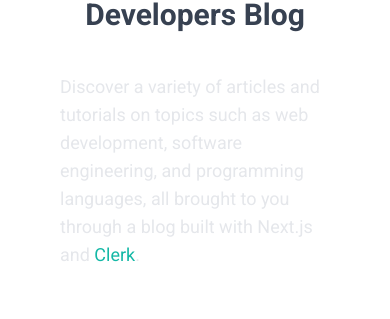
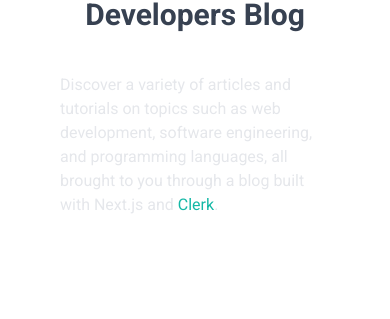
Before and after one commit to Codingvibes8/devbloger1, a Next.js app: page / in a window 390 px wide. Shown: the part 175-494 px from the top of the page. Built offline with nearby package versions, Linux system fonts and the light colour scheme; no server answers.

Commit message:
app page changes

```diff
--- a/src/app/page.js
+++ b/src/app/page.js
@@ -2,12 +2,12 @@ import Link from 'next/link';
 
 export default function Home() {
   return (
-    <>
-      <div className='flex flex-col min-h-[60vh] w-full px-3   bg-[home-background]'>
+    <div>
+      <div className='flex flex-col min-h-[60vh] w-full px-3 bg-cover bg-center' style={{'home-img': "url('/bcg.jpg')" }}>
         <h1 className='text-center text-3xl font-bold lg:text-6xl px-12 pt-16 mb-10'>
           Welcome to Developers Blog
         </h1>
-        <p className='text-gray-200 text-lg md:text-2xl max-w-2xl mx-auto px-12'>
+        <p className='text-gray-200 md:text-2xl max-w-2xl mx-auto px-12'>
           Discover a variety of articles and tutorials on topics such as web
           development, software engineering, and programming languages, all
           brought to you through a blog built with Next.js and{' '}
@@ -32,12 +32,12 @@ export default function Home() {
       </div>
       <div className='p-3 flex flex-col gap-8 py-7'>
         <Link
-          href={'/'}
+          href='/'
           className='text-lg text-gray-800 hover:underline text-center'
         >
           View all posts
         </Link>
       </div>
-    </>
+    </div>
   );
 }
```
